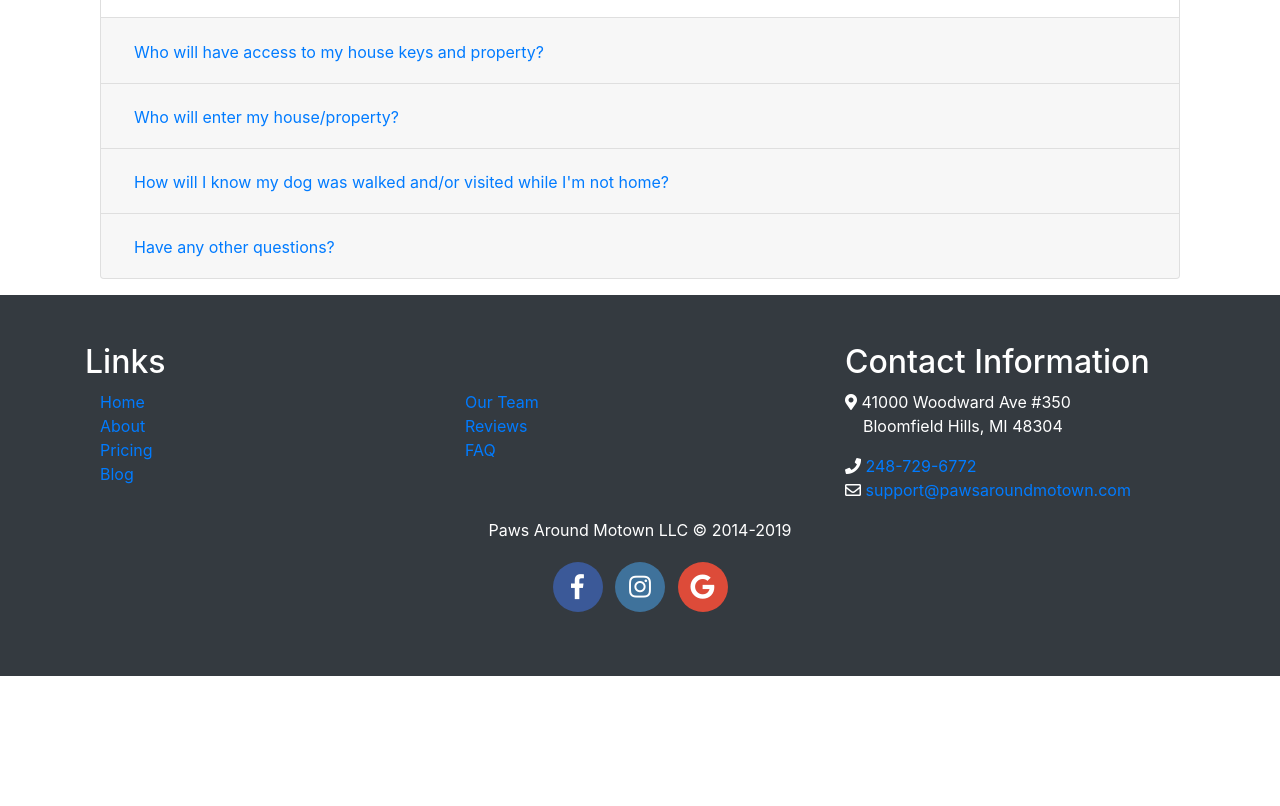
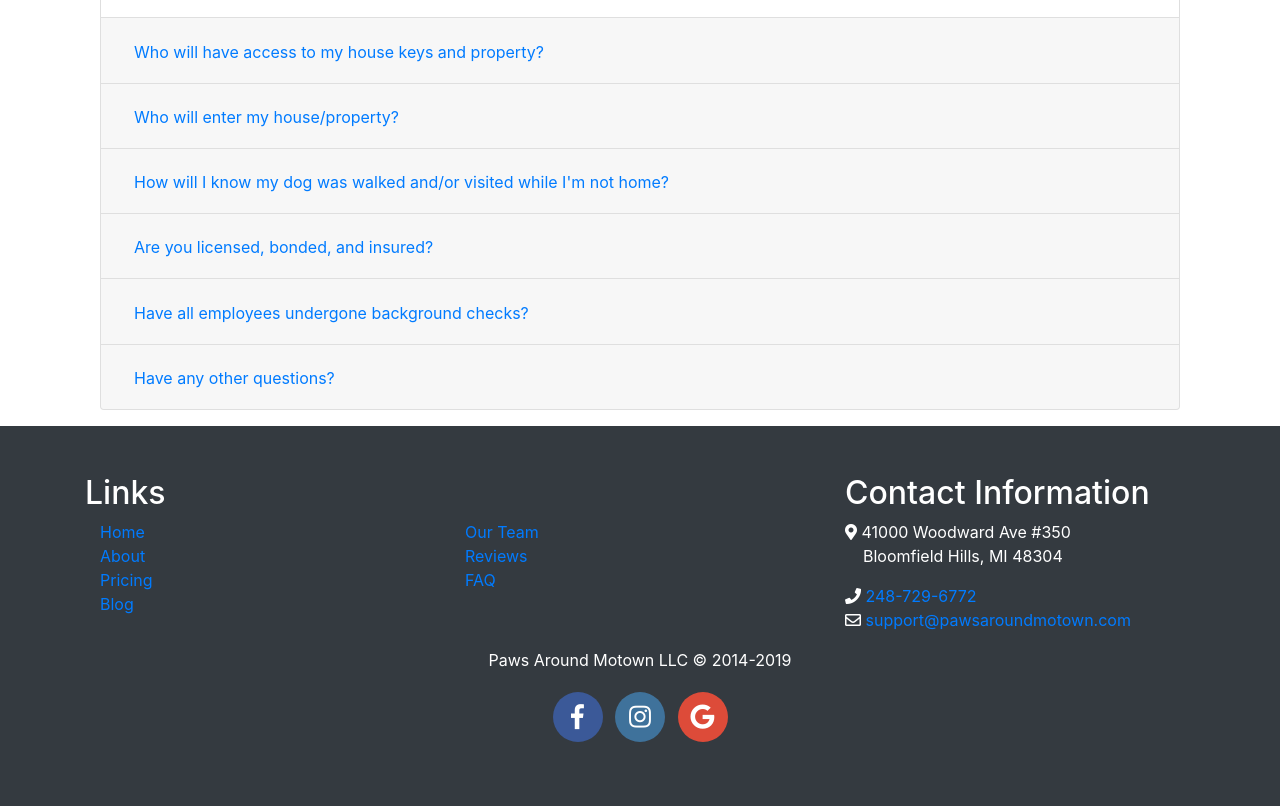
Before and after one commit to davelea/paws-prod, a Django app: page /faq/ in a window 1280 px wide. Shown: the part 870-1676 px from the top of the page. Before the commit the page ends 1546 px from the top, so only its background shows below. Run offline with Django 3.2, Linux system fonts and the light colour scheme; some libraries are stand-ins or nearby versions.

Commit message:
add new questions

```diff
--- a/base/templates/base/faq.html
+++ b/base/templates/base/faq.html
@@ -156,22 +156,60 @@
 						</div>
 						<div id="collapseFour" class="collapse" aria-labelledby="headingFour" data-parent="#accordionExample">
 							<div class="card-body">
-								Paws Around Motown utilizes pet sitting software to keep you updated. Upon completion of our visit, you will
-								receive a text or email update which includes a GPS check-in/check-out, photo of your pet, and visit notes.
+									Paws Around Motown utilizes a pet sitting app, called HANDLR, to keep you updated.
+									You will receive a real-time push notification when we check in and check out with a
+									GPS location so you know where we are. By clicking the chat bubble, you may then have
+									real-time communication with your walker/sitter through the app during your walk or visit.
+									Upon completion of our visit, you will receive photo(s) of your pet(s), a typed update of
+									how everything went, and you can even click the “Handled” button to view where we went
+									with your pets. Our clients often tell us that this is the best part of their day!
 							</div>
 						</div>
 					</div>
 
 					<div class="card">
-						<div class="card-header" id="headingFive">
+							<div class="card-header" id="headingFive">
+								<h2 class="mb-0">
+									<button class="btn btn-link collapsed" type="button" data-toggle="collapse" data-target="#collapseFive"
+									 aria-expanded="false" aria-controls="collapseFive">
+									 Are you licensed, bonded, and insured?
+									</button>
+								</h2>
+							</div>
+							<div id="collapseFive" class="collapse" aria-labelledby="headingFive" data-parent="#accordionExample">
+								<div class="card-body">
+										Yes! Paws Around Motown is licensed with the state of Michigan. Every employee is bonded
+										and insured through our pet sitting insurance company, Pet Sitters Associates, LLC.
+								</div>
+							</div>
+						</div>
+
+						<div class="card">
+								<div class="card-header" id="headingSix">
+									<h2 class="mb-0">
+										<button class="btn btn-link collapsed" type="button" data-toggle="collapse" data-target="#collapseSix"
+										 aria-expanded="false" aria-controls="collapseSix">
+											Have all employees undergone background checks?
+										</button>
+									</h2>
+								</div>
+								<div id="collapseSix" class="collapse" aria-labelledby="headingSix" data-parent="#accordionExample">
+									<div class="card-body">
+											Yes, all employees must undergo and pass a background check prior to being employed by Paws Around Motown.
+									</div>
+								</div>
+							</div>
+
+					<div class="card">
+						<div class="card-header" id="headingSeven">
 							<h2 class="mb-0">
-								<button class="btn btn-link collapsed" type="button" data-toggle="collapse" data-target="#collapseFive"
-								 aria-expanded="false" aria-controls="collapseFive">
+								<button class="btn btn-link collapsed" type="button" data-toggle="collapse" data-target="#collapseSeven"
+								 aria-expanded="false" aria-controls="collapseSeven">
 									Have any other questions?
 								</button>
 							</h2>
 						</div>
-						<div id="collapseFive" class="collapse" aria-labelledby="headingFive" data-parent="#accordionExample">
+						<div id="collapseSeven" class="collapse" aria-labelledby="headingSeven" data-parent="#accordionExample">
 							<div class="card-body">
 								Feel free to <a href="mailto:support@pawsaroundmotown.com">email us</a>, or call us at <a href="tel:729-6772">248-729-6772</a>
 							</div>
```
